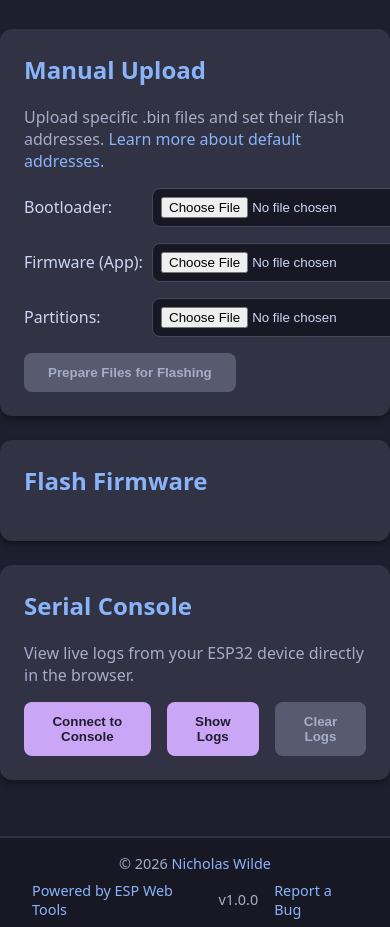
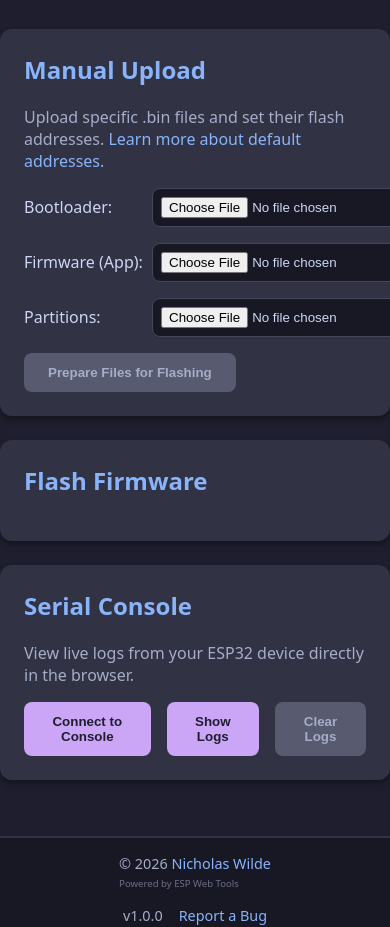
Before and after one commit to nicholaswilde/esp32-web-flasher, a plain HTML site: page index.html in a window 390 px wide. Shown: the part 174-1101 px from the top of the page. Drawn offline with Linux system fonts and the light colour scheme.

Commit message:
style: reduce powered-by label size

```diff
--- a/css/style.css
+++ b/css/style.css
@@ -108,13 +108,35 @@ footer {
 @media (max-width: 600px) {
   .footer-content {
     flex-direction: column;
-    gap: 0.5rem;
+    gap: 1rem;
+    text-align: center;
   }
+  .footer-left {
+    align-items: center;
+  }
+}
+
+.footer-left {
+  display: flex;
+  flex-direction: column;
+  align-items: flex-start;
+  gap: 0.25rem;
 }
 
 footer p {
   margin: 0;
   font-size: 0.9rem;
+  color: var(--subtext0);
+}
+
+.powered-by {
+  font-size: 0.6rem;
+  color: var(--overlay0);
+  text-decoration: none;
+  transition: color 0.2s;
+}
+
+.powered-by:hover {
   color: var(--subtext0);
 }
 
--- a/index.html
+++ b/index.html
@@ -97,9 +97,11 @@
     </main>
     <footer>
       <div class="footer-content">
-        <p>&copy; <span id="copyright-year"></span> <span id="copyright-owner"></span></p>
+        <div class="footer-left">
+          <p>&copy; <span id="copyright-year"></span> <span id="copyright-owner"></span></p>
+          <a class="powered-by" href="https://esphome.github.io/esp-web-tools/" target="_blank" rel="noopener noreferrer">Powered by ESP Web Tools</a>
+        </div>
         <div class="footer-links">
-          <a href="https://esphome.github.io/esp-web-tools/" target="_blank" rel="noopener noreferrer">Powered by ESP Web Tools</a>
           <span id="app-version"></span>
           <a id="bug-report-link" target="_blank" rel="noopener noreferrer" style="display: none;">Report a Bug</a>
         </div>
```
